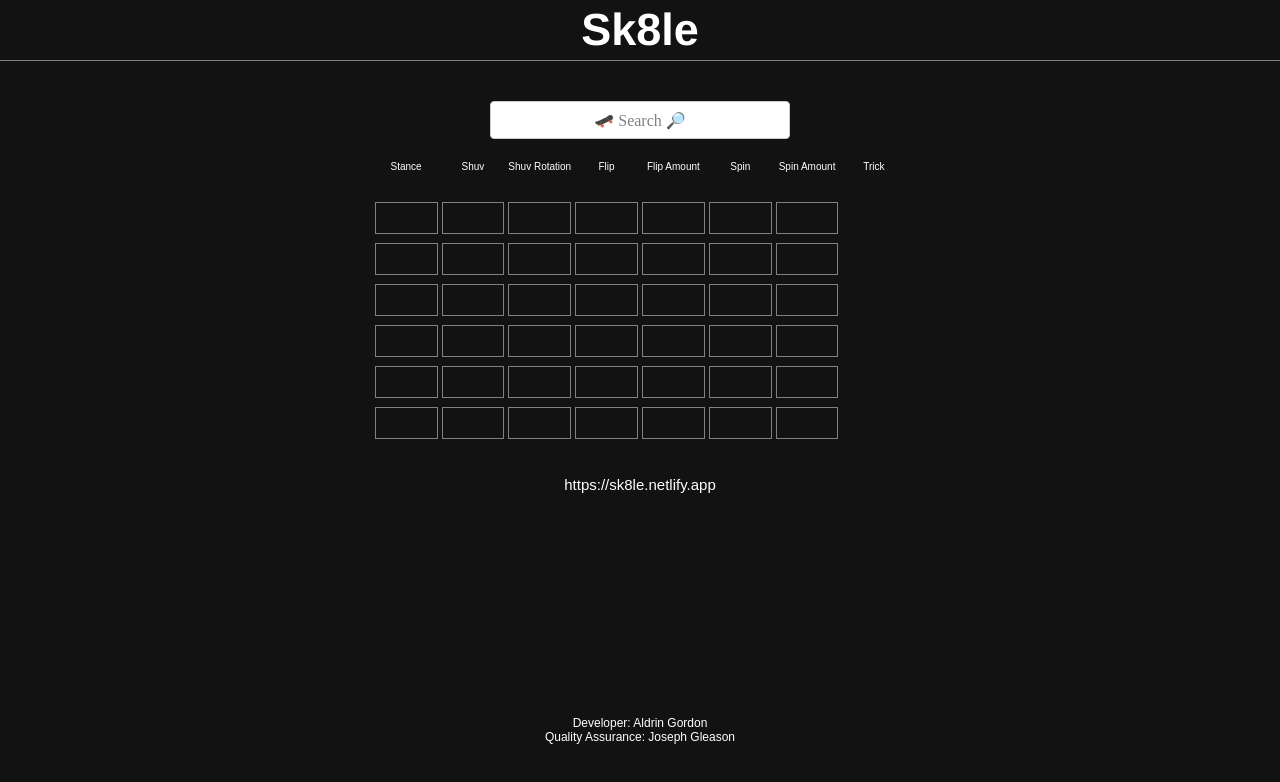
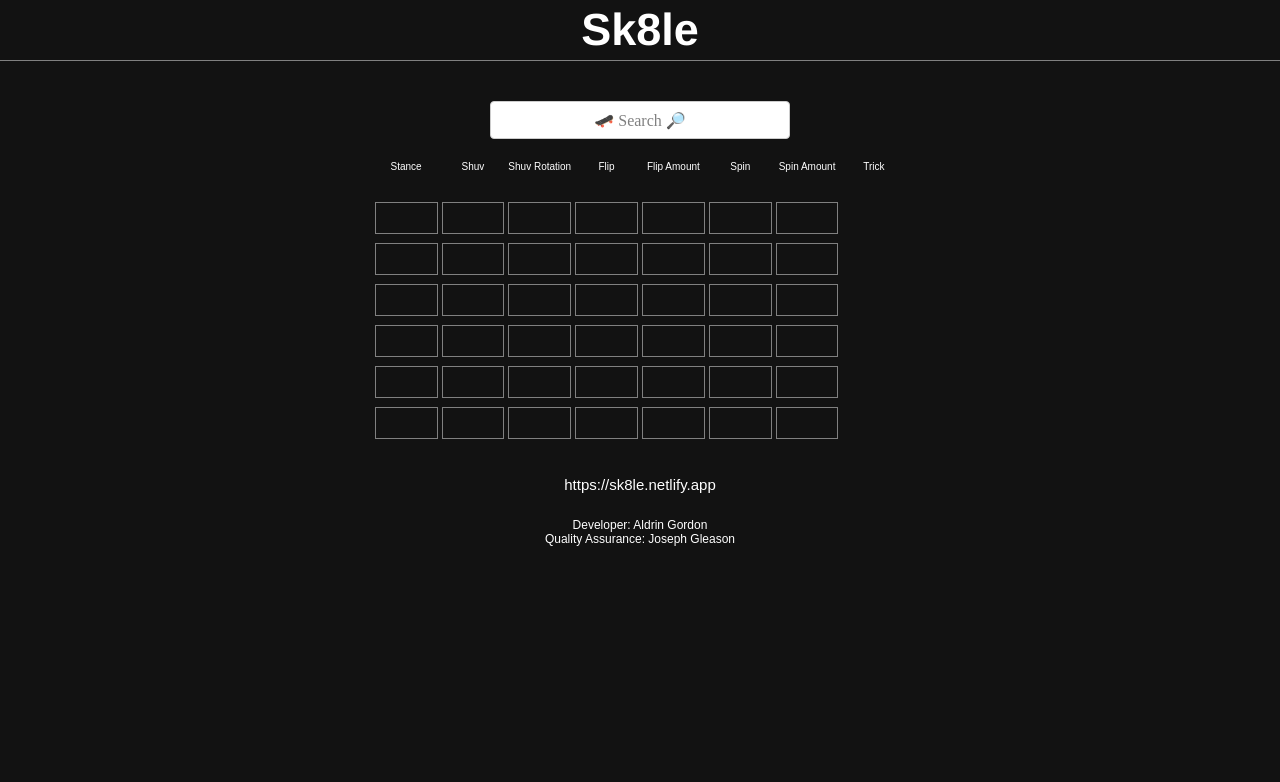
Before and after one commit to aldringordon/sk8le, a React (Create React App) app: page / in a window 1280 px wide. Shown: the top 782 px of the page. Built offline with nearby package versions, Linux system fonts and the light colour scheme.

Commit message:
fuck javascript

```diff
--- a/src/App.js
+++ b/src/App.js
@@ -95,14 +95,15 @@ function App() {
 
           <ShareBoard />
 
+          <div className="credits">
+            <form>Developer: Aldrin Gordon</form>
+            <form>Quality Assurance: Joseph Gleason</form>
+          </div>
         </div>
 
       </AppContext.Provider>
 
-      <div className="credits">
-          <form>Developer: Aldrin Gordon</form>
-          <form>Quality Assurance: Joseph Gleason</form>
-      </div>
+
 
     </div>
   );
```
